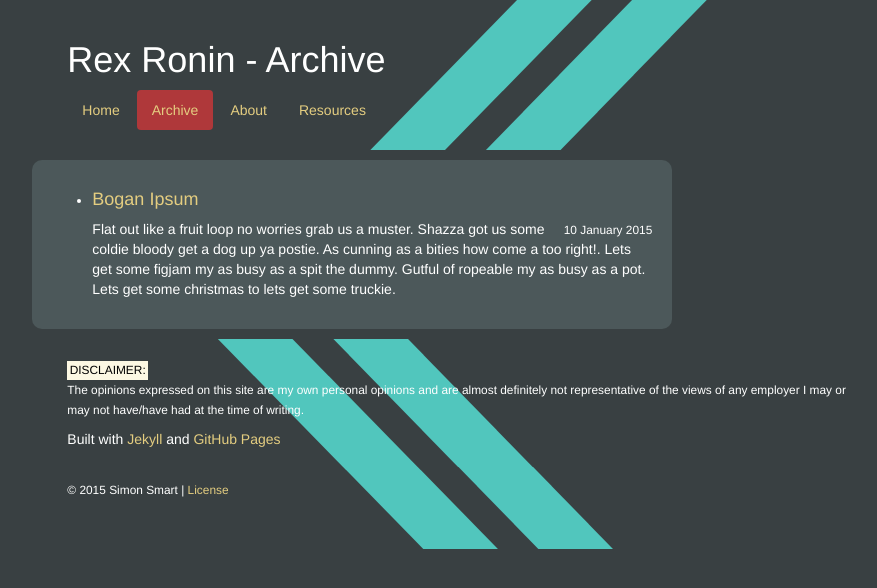
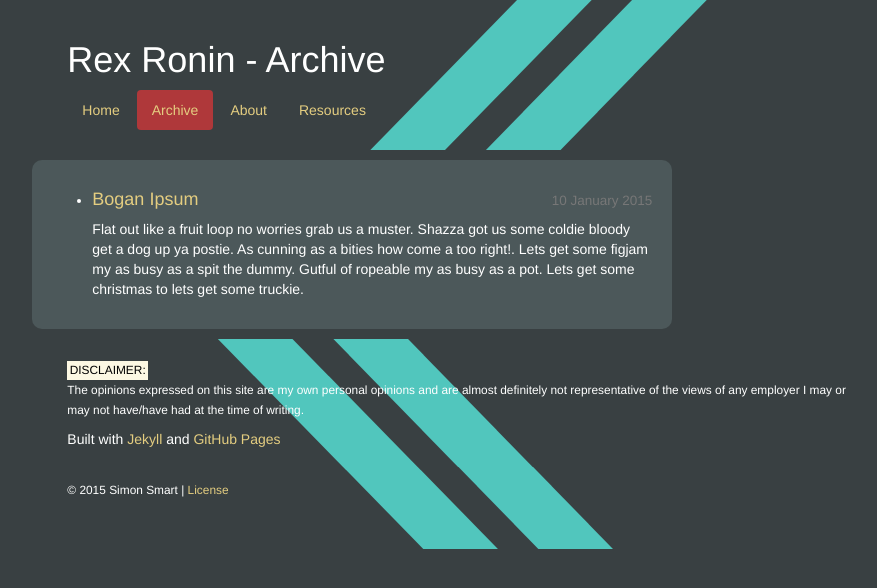
Before and after one commit to RexRonin/RexRonin.github.io, a Jekyll site: the page built from archive/index.html, in a window 1280 px wide. Shown: the top 588 px of the page, without its empty margins (181-1058 px from the left). Built offline with Jekyll 4.4.1, drawn with Linux system fonts in a browser that asks for light colours; nearby versions of some CDN libraries.

Commit message:
- laying out the excerpts a bit more cleanly

```diff
--- a/archive/index.html
+++ b/archive/index.html
@@ -8,8 +8,8 @@
 	<ul>
 	  {% for post in site.posts %}
 	    <li>
-	      <h4><a href="{{ post.url }}">{{ post.title }}</a></h4>
-	      <span class="date"><small>{{ post.date | date_to_long_string }}</small></span>
+	      <h4><a href="{{ post.url }}">{{ post.title }}</a><span class="date"><small>{{ post.date | date_to_long_string }}</small></span></h4>
+
 	      {{ post.excerpt }}
 	    </li>
 	  {% endfor %}
```
